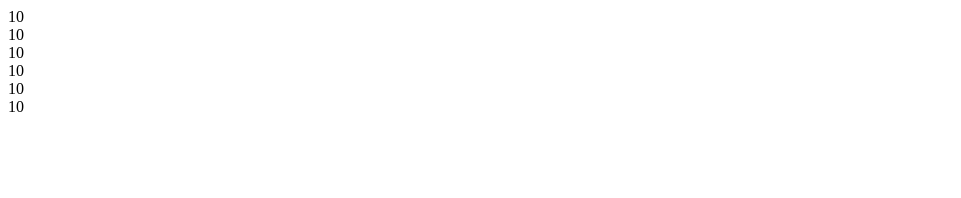
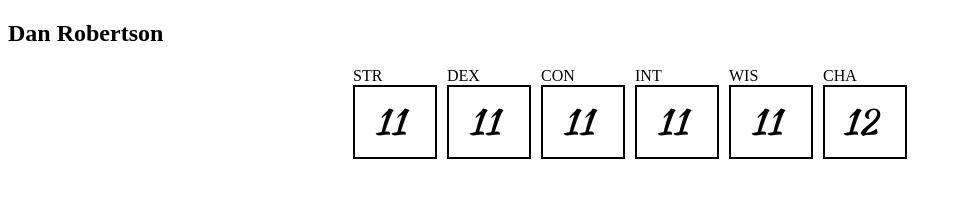
Before and after one commit to dan-robertson513/cdky-project-dr, a plain HTML site: page index.html in a window 1280 px wide. Shown: the whole page, without its empty margins (0-961 px from the left). Drawn offline with Linux system fonts and the light colour scheme.

Commit message:
Added more html, created and aligned first flexboxes

```diff
--- a/index.html
+++ b/index.html
@@ -6,19 +6,40 @@
     <meta http-equiv="X-UA-Compatible" content="IE=edge">
     <meta name="viewport" content="width=device-width, initial-scale=1.0">
     <title>Document</title>
+    <link rel="stylesheet" href="main.css">
+    <link href="https://fonts.googleapis.com/css2?family=Kaushan+Script&display=swap" rel="stylesheet">
 </head>
 
 <body>
     <header></header>
     <main>
-
+        <section>
+            <h1>Dan Robertson</h1>
+        </section>
         <div class="stats-container">
-            <div class="stat-item">10</div>
-            <div class="stat-item">10</div>
-            <div class="stat-item">10</div>
-            <div class="stat-item">10</div>
-            <div class="stat-item">10</div>
-            <div class="stat-item">10</div>
+            <div class="stat-item">
+                <span class="stat-item-label"> STR</span>
+                <div class="stat-item-container">11</div>
+            </div>
+            <div class="stat-item">
+                <span class="stat-item-label">DEX</span>
+                <div class="stat-item-container">11</div>
+            </div>
+            <div class="stat-item">
+                <span class="stat-item-label"> CON</span>
+                <div class="stat-item-container">11</div>
+            </div>
+            <div class="stat-item">
+                <span class="stat-item-label"> INT</span>
+                <div class="stat-item-container">11</div>
+            </div>
+            <div class="stat-item">
+                <span class="stat-item-label"> WIS</span>
+                <div class="stat-item-container">11</div>
+            </div>
+            <div class="stat-item">
+                <span class="stat-item-label"> CHA</span>
+                <div class="stat-item-container">12</div>
             </div>
             <div class="characteristics-container">
 
--- a/main.css
+++ b/main.css
@@ -1 +1,20 @@
-main.css
+.stat-item-container {
+    font-size: 35px;
+    font-family: 'Kaushan Script', cursive;
+    border: solid 2px black;
+    height: 50px;
+    width: 50px;
+    display: flex;
+    justify-content: center;
+    align-items: center;
+    padding: 10px 20px 10px 10px;
+}
+.stat-item-label {
+    text-align: center;
+}
+
+.stats-container {
+    display: flex;
+    gap: 10px;
+    justify-content: center;
+}
```
Also changed, not shown: 1 other file. Lines whose indentation alone changed are shown as unchanged.
